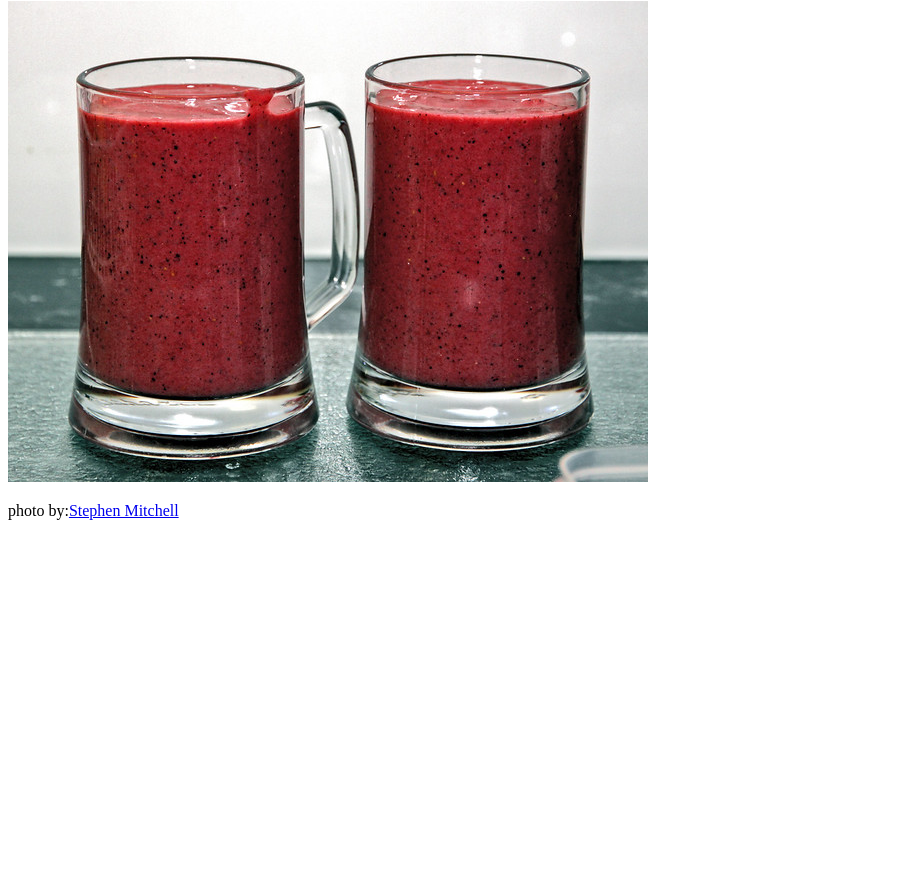
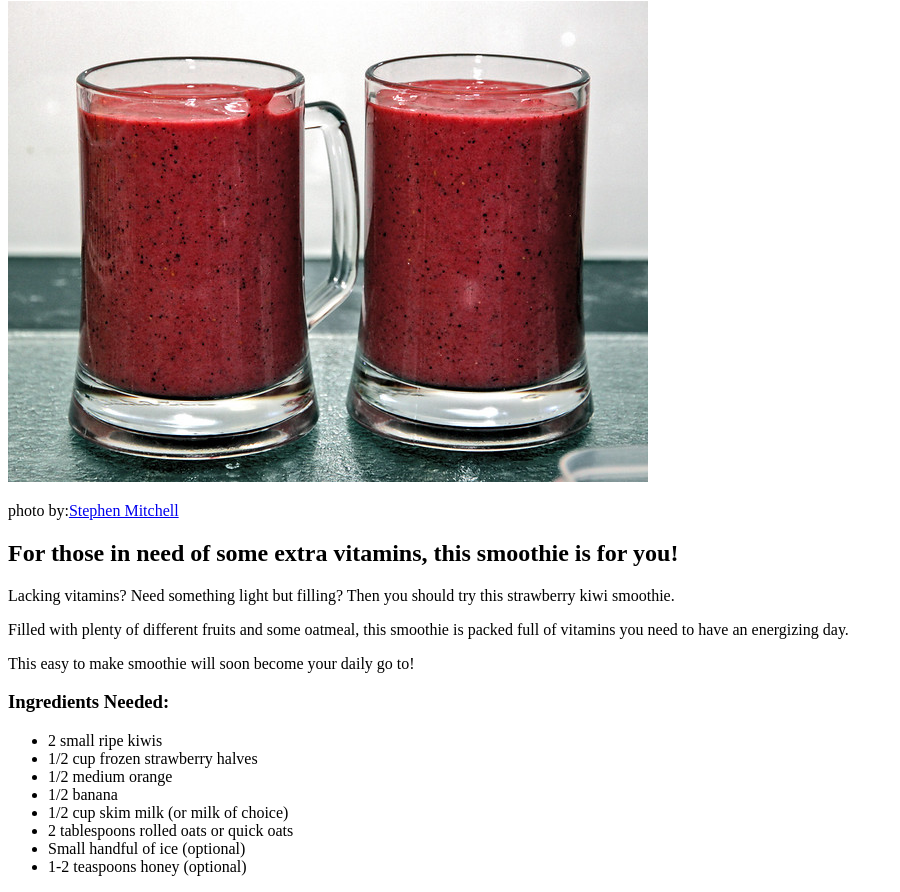
Before and after one commit to adish91/odin-recipes, a plain HTML site: page recipes/strawberrykiwi_smoothie.html in a window 1280 px wide. Shown: the part 79-971 px from the top of the page, without its empty margins (0-900 px from the left). Before the commit the page ends 800 px from the top, so only its background shows below. Drawn offline with Linux system fonts and the light colour scheme.

Commit message:
Add description of smoothie, Add ingredients list

```diff
--- a/recipes/strawberrykiwi_smoothie.html
+++ b/recipes/strawberrykiwi_smoothie.html
@@ -9,5 +9,20 @@
         <h1>Strawberry Kiwi Smoothie</h1>
         <img src="./images/strawberrykiwi_smoothie.jpg" alt="two pint glasses filled with bright red strawberry kiwi smoothie" />
         <p>photo by:<a href="https://www.flickr.com/photos/stephenliveshere/">Stephen Mitchell</a></p>
+        <h2>For those in need of some extra vitamins, this smoothie is for you!</h2>
+        <p>Lacking vitamins? Need something light but filling? Then you should try this strawberry kiwi smoothie.</p>
+        <p>Filled with plenty of different fruits and some oatmeal, this smoothie is packed full of vitamins you need to have an energizing day.</p>
+        <p>This easy to make smoothie will soon become your daily go to!</p>
+        <h3>Ingredients Needed:</h3>
+        <ul>
+            <li>2 small ripe kiwis</li>
+            <li>1/2 cup frozen strawberry halves</li>
+            <li>1/2 medium orange</li>
+            <li>1/2 banana</li>
+            <li>1/2 cup skim milk (or milk of choice)</li>
+            <li>2 tablespoons rolled oats or quick oats</li>
+            <li>Small handful of ice (optional)</li>
+            <li>1-2 teaspoons honey (optional)</li>
+        </ul>
     </body>
 </html>
```
